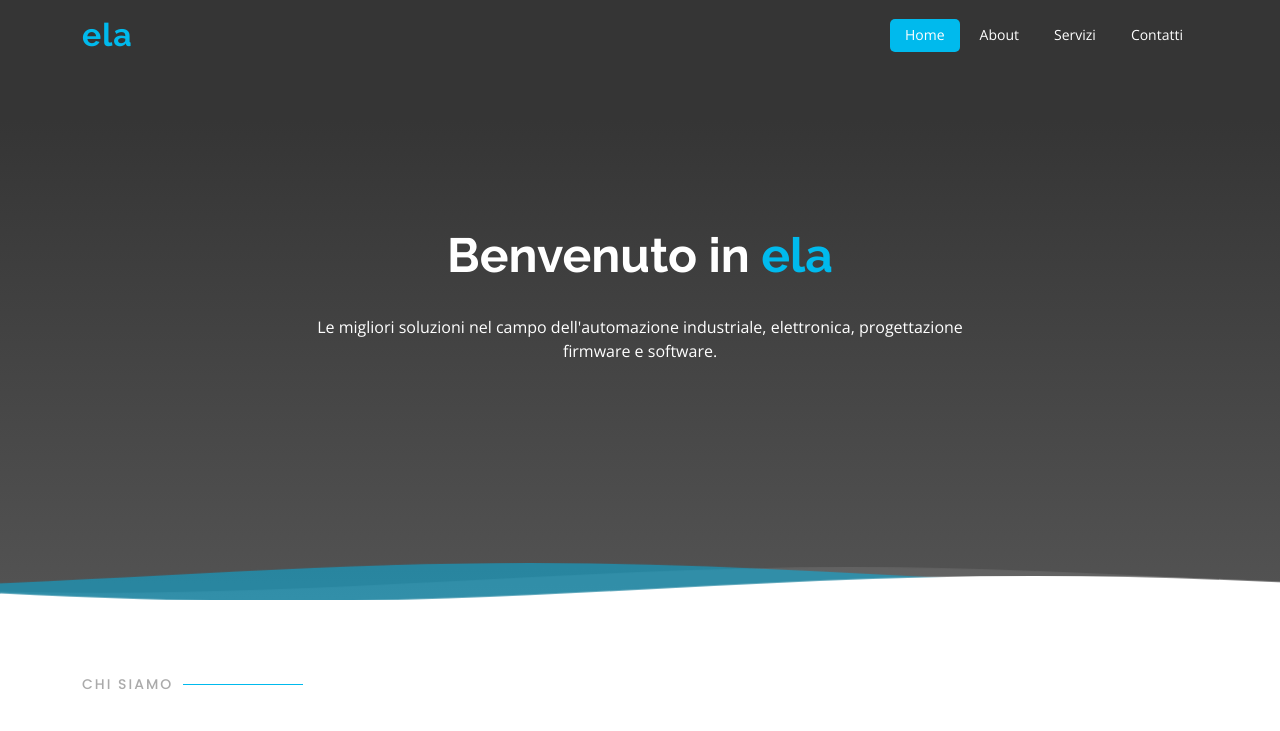
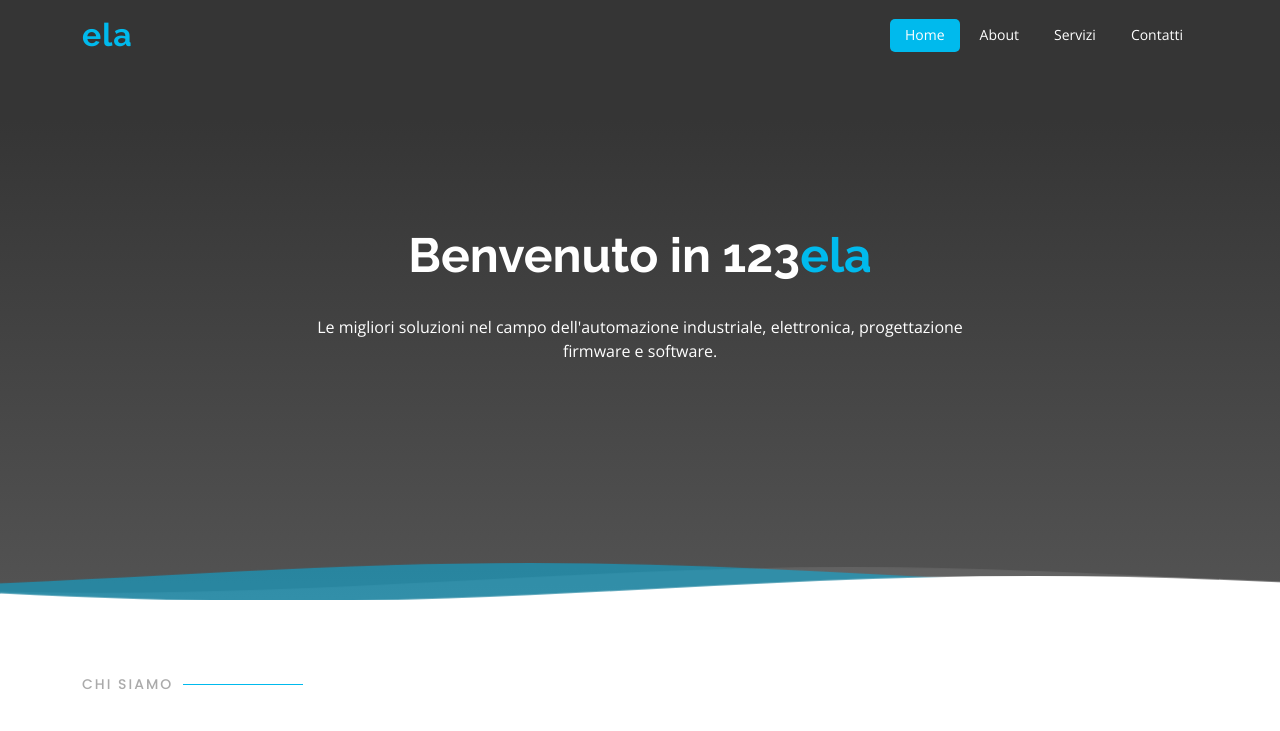
Before and after one commit to Waky-ita/ela, a plain HTML site: page index.html in a window 1280 px wide. Shown: the top 731 px of the page. Drawn offline with nearby package versions, Linux system fonts and the light colour scheme.

Commit message:
Update index.html

```diff
--- a/index.html
+++ b/index.html
@@ -69,7 +69,7 @@
       <div  class="carousel-container">
 
 
-          <h2 class="animate__animated animate__fadeInDown">Benvenuto in <font color="#00baed">ela</font></h2>
+          <h2 class="animate__animated animate__fadeInDown">Benvenuto in 123<font color="#00baed">ela</font></h2>
           <p class="animate__animated animate__fadeInDown">Le migliori soluzioni nel campo dell'automazione industriale, elettronica, progettazione firmware e software.</p>
 
         </div>
```
